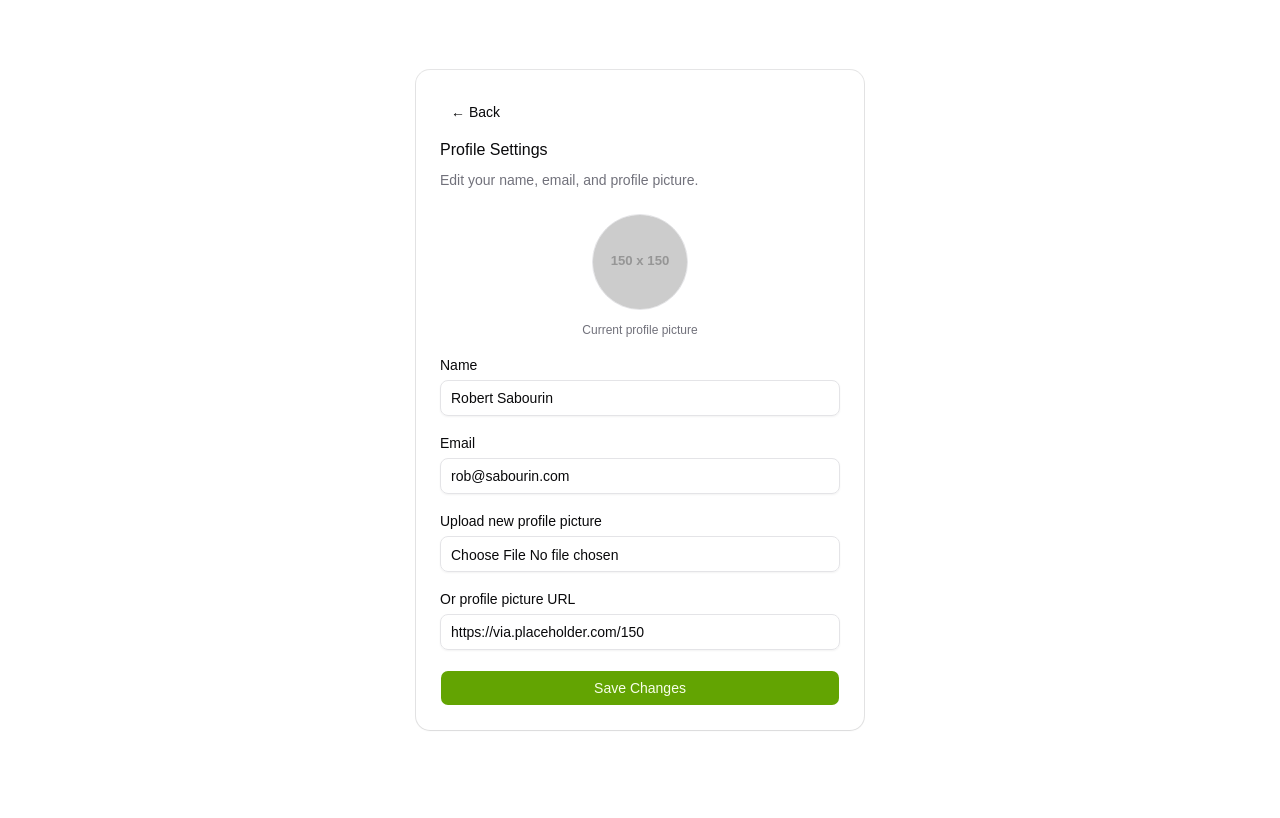
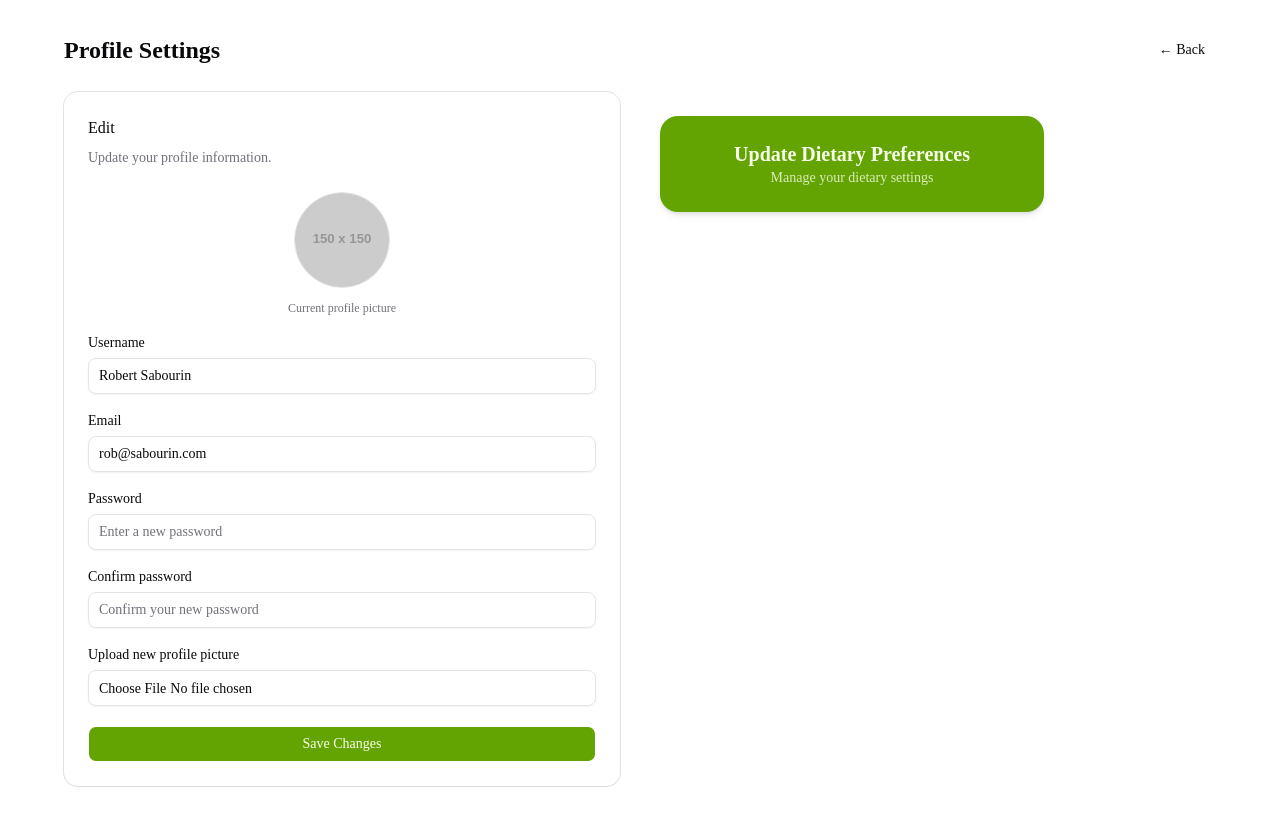
Before and after one commit to WaitForDinner/WhatsForDinner, a React app in the folder frontend/: page /profile-settings in a window 1280 px wide. Built offline with nearby package versions, Linux system fonts and the light colour scheme; the HTML template or start-up script is replaced by a standard one.

Commit message:
Profile Settings UI implemented

```diff
--- a/frontend/package.json
+++ b/frontend/package.json
@@ -12,6 +12,8 @@
   "dependencies": {
     "@base-ui/react": "^1.2.0",
     "@fontsource-variable/geist": "^5.2.8",
+    "@fontsource-variable/playpen-sans-hebrew": "^5.2.4",
+    "@fontsource/monaspace-radon": "^5.2.5",
     "@hugeicons/core-free-icons": "^3.1.1",
     "@hugeicons/react": "^1.1.5",
     "@tailwindcss/vite": "^4.1.18",
--- a/frontend/src/index.css
+++ b/frontend/src/index.css
@@ -2,6 +2,7 @@
 @import "tw-animate-css";
 @import "shadcn/tailwind.css";
 @import "@fontsource-variable/geist";
+@import '@fontsource-variable/playpen-sans-hebrew';
 
 @custom-variant dark (&:is(.dark *));
 
@@ -11,7 +12,7 @@
   --card: oklch(1 0 0);
   --card-foreground: oklch(0.141 0.005 285.823);
   --popover: oklch(1 0 0);
-  --popover-foreground: oklch(0.141 0.005 285.823);
+  --popover-foreground: oklch(35.561% 0.16006 274.622);
   --primary: oklch(0.65 0.18 132);
   --primary-foreground: oklch(0.99 0.03 121);
   --secondary: oklch(0.967 0.001 286.375);
@@ -76,7 +77,8 @@
 }
 
 @theme inline {
-  --font-sans: 'Geist Variable', sans-serif;
+  /*--font-sans: 'Geist Variable', sans-serif;*/
+  --font-sans: 'Playpen Sans Hebrew Variable', cursive;
   --color-sidebar-ring: var(--sidebar-ring);
   --color-sidebar-border: var(--sidebar-border);
   --color-sidebar-accent-foreground: var(--sidebar-accent-foreground);
@@ -121,9 +123,11 @@
   * {
     @apply border-border outline-ring/50;
   }
+
   body {
     @apply font-sans bg-background text-foreground;
   }
+
   html {
     @apply font-sans;
   }
--- a/frontend/src/pages/ProfileSettings.tsx
+++ b/frontend/src/pages/ProfileSettings.tsx
@@ -8,24 +8,27 @@ import { Label } from "@/components/ui/label"
 
 import { getProfile, saveProfile, type Profile } from "@/lib/mockUserProfile"
 
-type Errors = Partial<Record<"name" | "email" | "picture", string>>
+type Errors = Partial<Record<"username" | "email" | "password" | "confirmPassword" | "picture", string>>
 
 export default function ProfileSettings() {
     const [loaded, setLoaded] = useState(false)
 
-  const [name, setName] = useState("")
+    const [username, setUsername] = useState("")
     const [email, setEmail] = useState("")
     const [profilePictureUrl, setProfilePictureUrl] = useState("")
     const [selectedFile, setSelectedFile] = useState<File | null>(null)
+    const [password, setPassword] = useState("")
+    const [confirmPassword, setConfirmPassword] = useState("")
+
 
     const [errors, setErrors] = useState<Errors>({})
     const [successMsg, setSuccessMsg] = useState("")
     const [saving, setSaving] = useState(false)
 
-  // Load current profile info (Scenario: Profile information is displayed)
+    // Load current profile info
     useEffect(() => {
         const p = getProfile()
-    setName(p.name)
+        setUsername(p.name)
         setEmail(p.email)
         setProfilePictureUrl(p.profilePictureUrl)
         setLoaded(true)
@@ -46,8 +49,14 @@ export default function ProfileSettings() {
     const validate = (): Errors => {
         const e: Errors = {}
 
-    if (!name.trim()) e.name = "Name is required."
+        if (!username.trim()) e.username = "Name is required."
         if (!email.trim()) e.email = "Email is required."
+        // Password is optional: only validate if user typed something
+        if (password.trim()) {
+            if (password.length < 6) e.password = "Password must be at least 6 characters."
+            if (password !== confirmPassword) e.confirmPassword = "Passwords do not match."
+        }
+
 
         const emailRegex = /^\S+@\S+\.\S+$/
         if (email.trim() && !emailRegex.test(email.trim())) {
@@ -61,11 +70,6 @@ export default function ProfileSettings() {
             const maxBytes = 5 * 1024 * 1024
             if (selectedFile.size > maxBytes) {
                 e.picture = "Image must be 5MB or smaller."
-      }
-    } else if (profilePictureUrl.trim()) {
-      const url = profilePictureUrl.trim()
-      if (!(url.startsWith("http://") || url.startsWith("https://"))) {
-        e.picture = "Image URL must start with http:// or https://"
             }
         }
 
@@ -82,7 +86,7 @@ export default function ProfileSettings() {
         await new Promise((r) => setTimeout(r, 250)) // frontend-only "save"
 
         const updated: Profile = {
-      name: name.trim(),
+            name: username.trim(),
             email: email.trim(),
             profilePictureUrl: selectedFile ? filePreviewUrl : profilePictureUrl.trim(),
         }
@@ -98,24 +102,33 @@ export default function ProfileSettings() {
     const shownPicture = selectedFile ? filePreviewUrl : profilePictureUrl
 
     return (
-    <div className="min-h-screen w-full flex items-center justify-center p-8">
-      <Card className="w-full max-w-md">
-        <CardHeader className="space-y-1">
+        <div className="min-h-screen w-full flex items-start justify-center p-8">
+            <div className="w-full max-w-6xl space-y-6">
+
+                {/* Page title */}
                 <div className="flex items-center justify-between">
+                    <h1 className="text-2xl font-bold">Profile Settings</h1>
+
                     <Button variant="ghost" asChild>
                         <Link to="/home">← Back</Link>
                     </Button>
-            <div className="w-16" />
                 </div>
-          <CardTitle>Profile Settings</CardTitle>
-          <CardDescription>Edit your name, email, and profile picture.</CardDescription>
+
+                {/* 2-column layout: left edit card, right action button */}
+                <div className="grid grid-cols-1 lg:grid-cols-2 gap-10 items-start">
+
+                    {/* LEFT: Edit card */}
+                    <Card className="w-full max-w-xl">
+                        <CardHeader className="space-y-1">
+                            <CardTitle>Edit</CardTitle>
+                            <CardDescription>Update your profile information.</CardDescription>
                         </CardHeader>
 
                         <CardContent className="space-y-5">
                             {/* current profile picture displayed */}
                             <div className="flex flex-col items-center gap-3">
                                 <img
-              src={shownPicture || "https://via.placeholder.com/150"}
+                                    src={shownPicture}
                                     alt="Profile"
                                     className="h-24 w-24 rounded-full object-cover border"
                                 />
@@ -124,14 +137,14 @@ export default function ProfileSettings() {
 
                             {/* name */}
                             <div className="space-y-2">
-            <Label htmlFor="name">Name</Label>
+                                <Label htmlFor="username">Username</Label>
                                 <Input
-              id="name"
-              value={name}
-              onChange={(e) => setName(e.target.value)}
-              placeholder="Enter your name"
+                                    id="username"
+                                    value={username}
+                                    onChange={(e) => setUsername(e.target.value)}
+                                    placeholder="Enter your username"
                                 />
-            {errors.name && <p className="text-sm text-red-500">{errors.name}</p>}
+                                {errors.username && <p className="text-sm text-red-500">{errors.username}</p>}
                             </div>
 
                             {/* email */}
@@ -145,6 +158,31 @@ export default function ProfileSettings() {
                                 />
                                 {errors.email && <p className="text-sm text-red-500">{errors.email}</p>}
                             </div>
+                            {/* password */}
+                            <div className="space-y-2">
+                                <Label htmlFor="password">Password</Label>
+                                <Input
+                                    id="password"
+                                    type="password"
+                                    value={password}
+                                    onChange={(e) => setPassword(e.target.value)}
+                                    placeholder="Enter a new password"
+                                />
+                                {errors.password && <p className="text-sm text-red-500">{errors.password}</p>}
+                            </div>
+
+                            {/* confirm password */}
+                            <div className="space-y-2">
+                                <Label htmlFor="confirmPassword">Confirm password</Label>
+                                <Input
+                                    id="confirmPassword"
+                                    type="password"
+                                    value={confirmPassword}
+                                    onChange={(e) => setConfirmPassword(e.target.value)}
+                                    placeholder="Confirm your new password"
+                                />
+                                {errors.confirmPassword && <p className="text-sm text-red-500">{errors.confirmPassword}</p>}
+                            </div>
 
                             {/* upload picture */}
                             <div className="space-y-2">
@@ -155,35 +193,36 @@ export default function ProfileSettings() {
                                     accept="image/*"
                                     onChange={(e) => setSelectedFile(e.target.files?.[0] ?? null)}
                                 />
+                                {errors.picture && <p className="text-sm text-red-500">{errors.picture}</p>}
                             </div>
 
-          {/* OR picture URL */}
-          <div className="space-y-2">
-            <Label htmlFor="picUrl">Or profile picture URL</Label>
-            <Input
-              id="picUrl"
-              value={profilePictureUrl}
-              onChange={(e) => setProfilePictureUrl(e.target.value)}
-              placeholder="https://..."
-              disabled={!!selectedFile}
-            />
-            {errors.picture && <p className="text-sm text-red-500">{errors.picture}</p>}
-            {!!selectedFile && (
-              <p className="text-xs text-muted-foreground">
-                URL input disabled while a file is selected.
-              </p>
-            )}
-          </div>
-
-          {/* messages */}
+                            {/* Confirmation message */}
                             {successMsg && <p className="text-sm text-green-600">{successMsg}</p>}
 
-          {/* Save Changes */}
+                            {/* Save Changes (required by feature file) */}
                             <Button className="w-full" onClick={onSave} disabled={saving}>
                                 {saving ? "Saving..." : "Save Changes"}
                             </Button>
                         </CardContent>
                     </Card>
+
+                    {/* RIGHT: Dietary preferences button */}
+                    <div className="w-full flex justify-center lg:justify-start pt-6">
+                        <button
+                            className="w-full max-w-sm h-24 rounded-2xl bg-primary text-primary-foreground text-xl font-semibold shadow-md hover:opacity-90 transition"
+                            onClick={() => alert("Update dietary preferences later")}
+                        >
+                            <div className="flex flex-col items-center">
+                                <span>Update Dietary Preferences</span>
+                                <span className="text-sm font-normal opacity-80">
+                                    Manage your dietary settings
+                                </span>
+                            </div>
+                        </button>
+                    </div>
+                </div>
+            </div>
         </div>
     )
+
 }
```
Also changed, not shown: 1 other file (tests, documents, lock files or other folders). Lines whose indentation alone changed are shown as unchanged.
